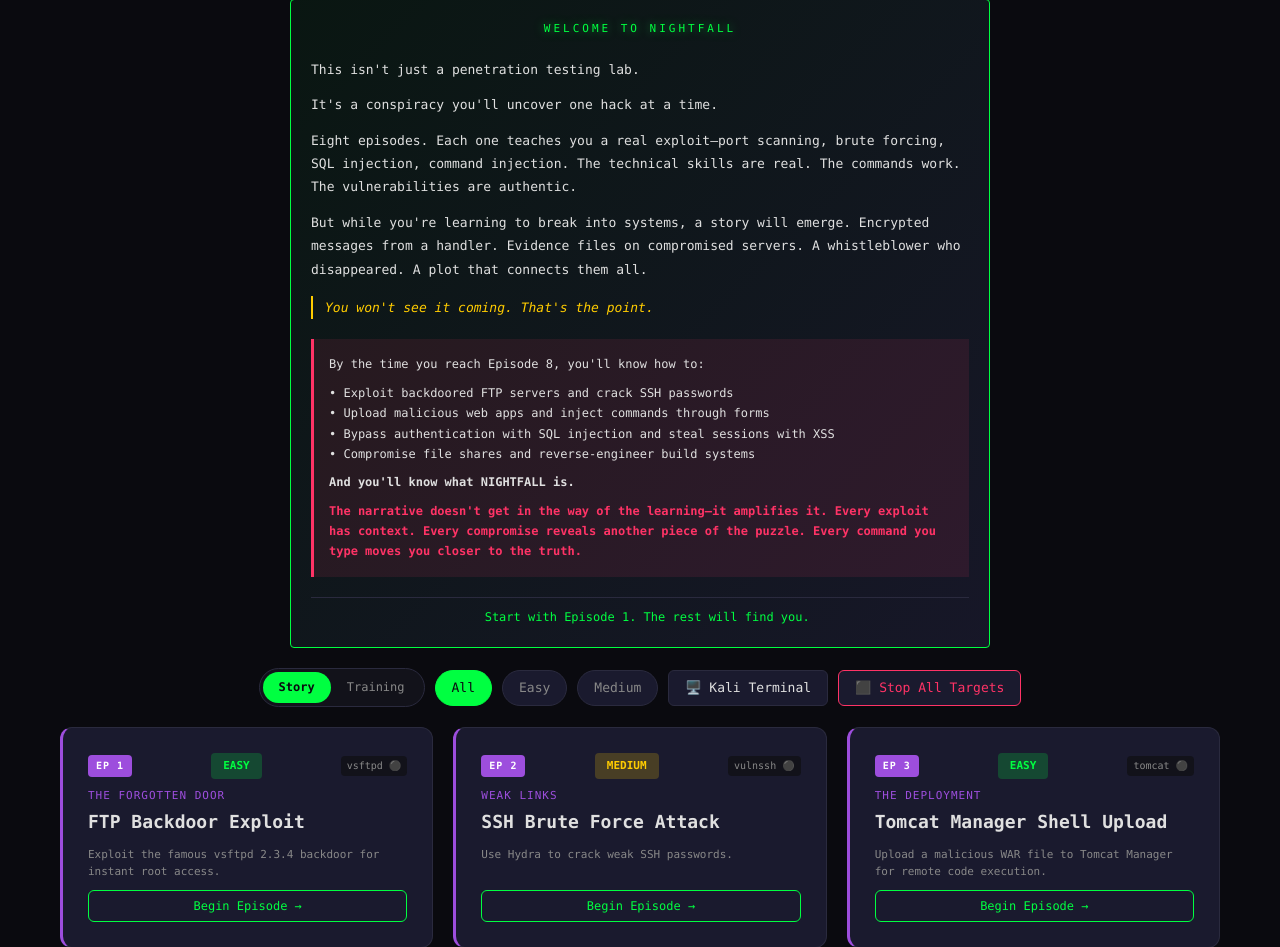
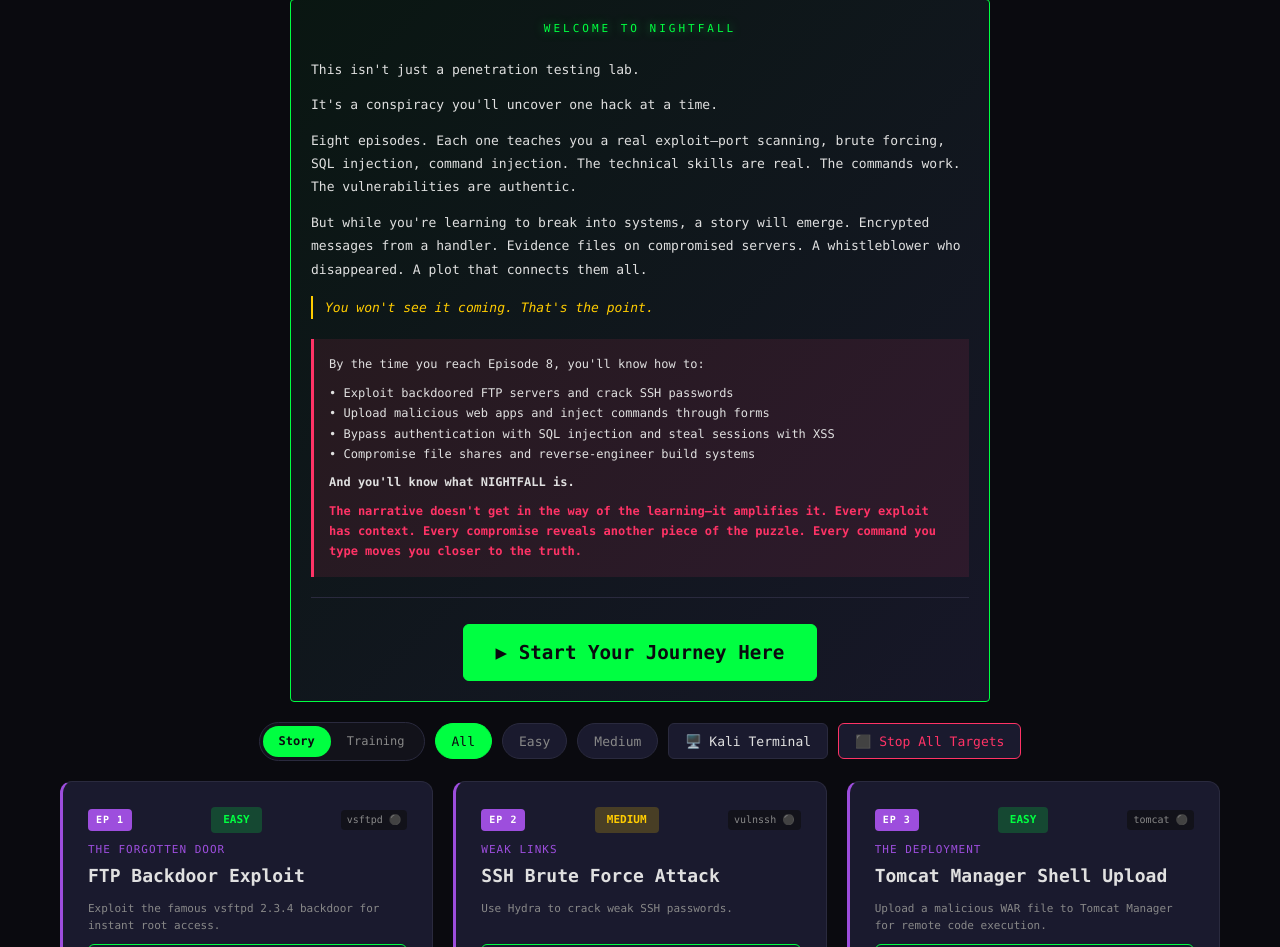
Before and after one commit to nixfred/metasploit, a Flask app: page / in a window 1280 px wide. Shown: the part 110-1057 px from the top of the page. Run offline with Flask 2, Linux system fonts and the light colour scheme.

Commit message:
Replace 'Start with Episode 1' text with 'Start Your Journey Here' button

```diff
--- a/lab-ui/templates/index.html
+++ b/lab-ui/templates/index.html
@@ -42,7 +42,9 @@
                     <p>The narrative doesn't get in the way of the learning—it amplifies it. Every exploit has context. Every compromise reveals another piece of the puzzle. Every command you type moves you closer to the truth.</p>
                 </div>
                 <div class="mission-prompt">
-                    <span class="prompt-symbol">&gt;</span> Start with Episode 1. The rest will find you.
+                    <button class="btn btn-primary btn-large" onclick="window.location.href='/interstitial/1'" style="font-size: 1.2rem; padding: 1rem 2rem; margin-top: 1rem;">
+                        ▶ Start Your Journey Here
+                    </button>
                 </div>
             </div>
             {% else %}
```
